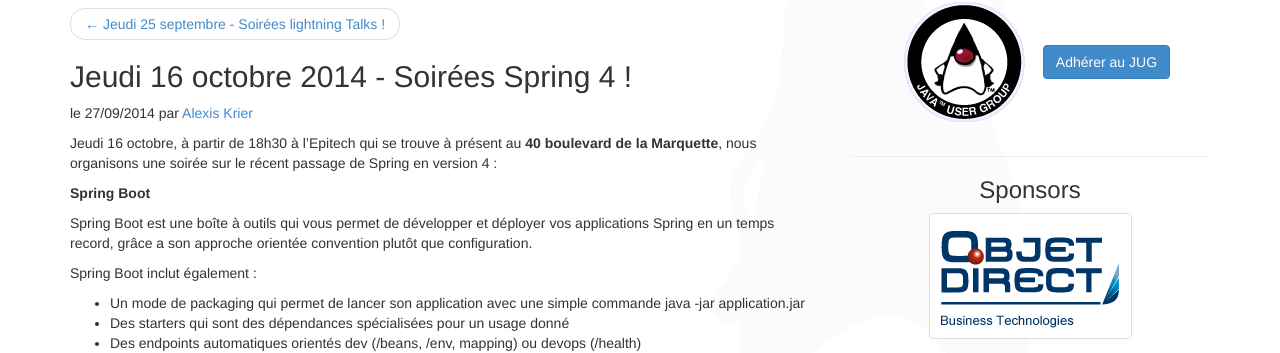
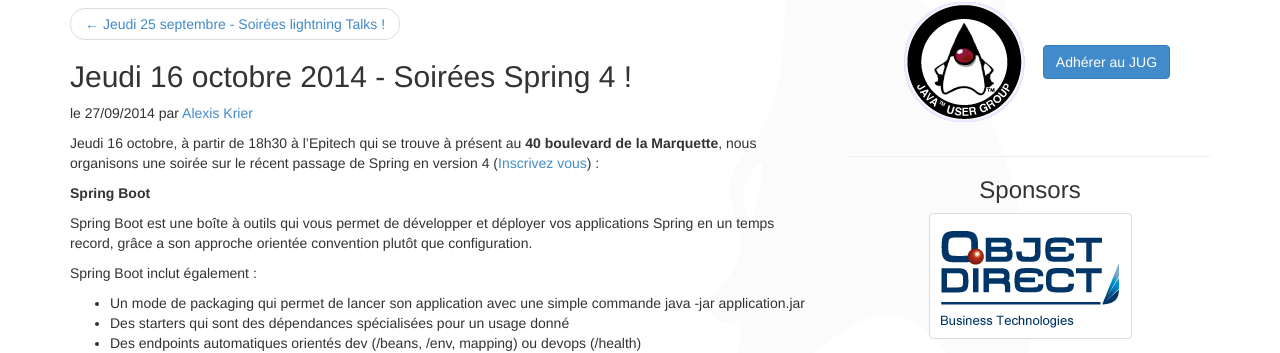
Before and after one commit to ToulouseJug/toulousejug.github.io, a Jekyll site: the page built from _posts/2014-10-16-Spring4.md, in a window 1280 px wide. Shown: the part 204-557 px from the top of the page. Built offline with Jekyll 4.4.1, drawn with Linux system fonts in a browser that asks for light colours; nearby versions of some CDN libraries; Markdown is read by kramdown in place of the engine named in the settings.

Commit message:
Update 2014-10-16-Spring4.md
inscription jugevents

```diff
--- a/_posts/2014-10-16-Spring4.md
+++ b/_posts/2014-10-16-Spring4.md
@@ -6,7 +6,7 @@ author: akrier
 comments: true
 ---
 
-Jeudi 16 octobre, à partir de 18h30 à l'Epitech qui se trouve à présent au **40 boulevard de la Marquette**, nous organisons une soirée sur le récent passage de Spring en version 4 :
+Jeudi 16 octobre, à partir de 18h30 à l'Epitech qui se trouve à présent au **40 boulevard de la Marquette**, nous organisons une soirée sur le récent passage de Spring en version 4 ([Inscrivez vous](http://jugevents.org/jugevents/event/show.html?id=54779)) :
 
 **Spring Boot**
 
```
